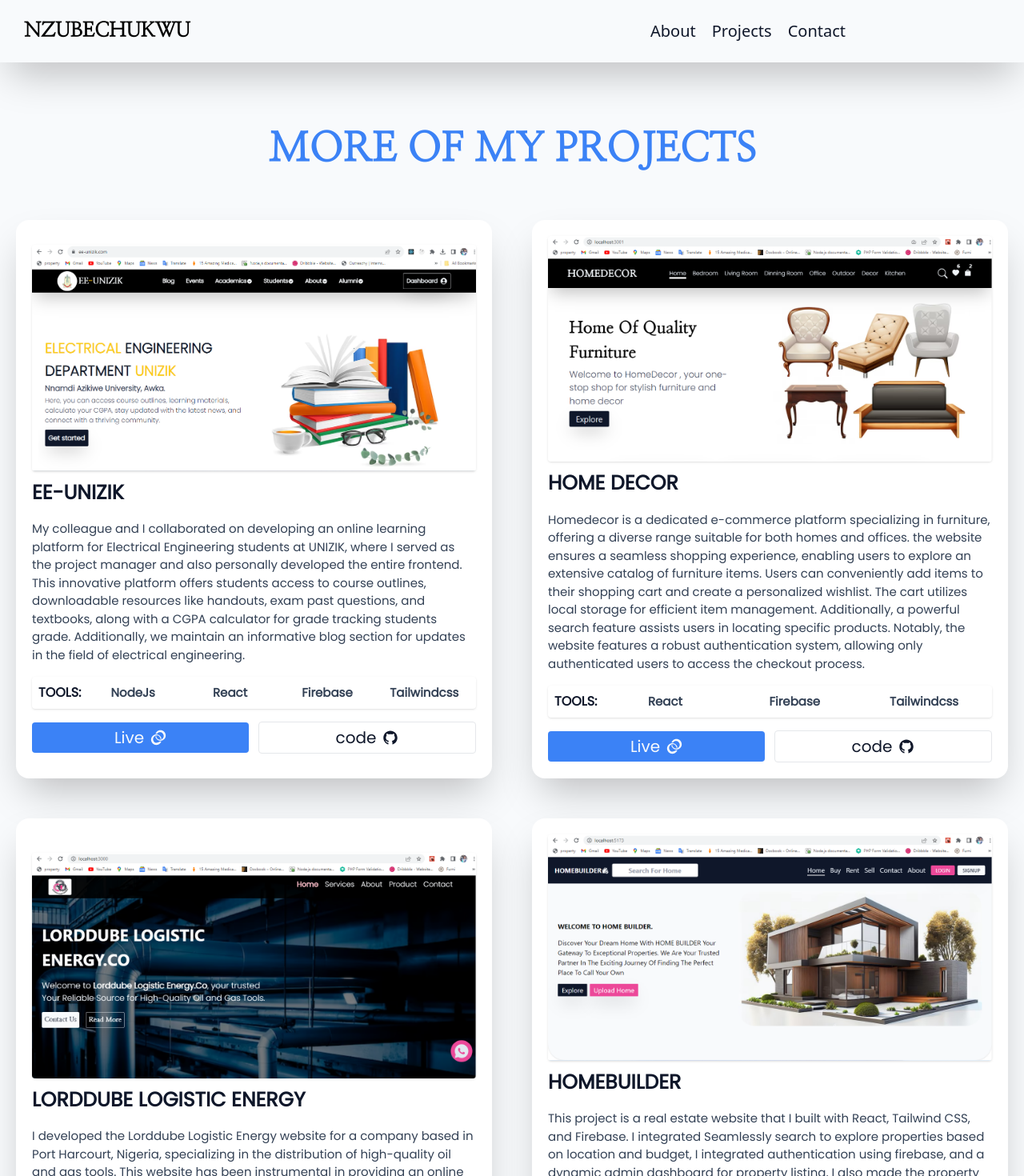
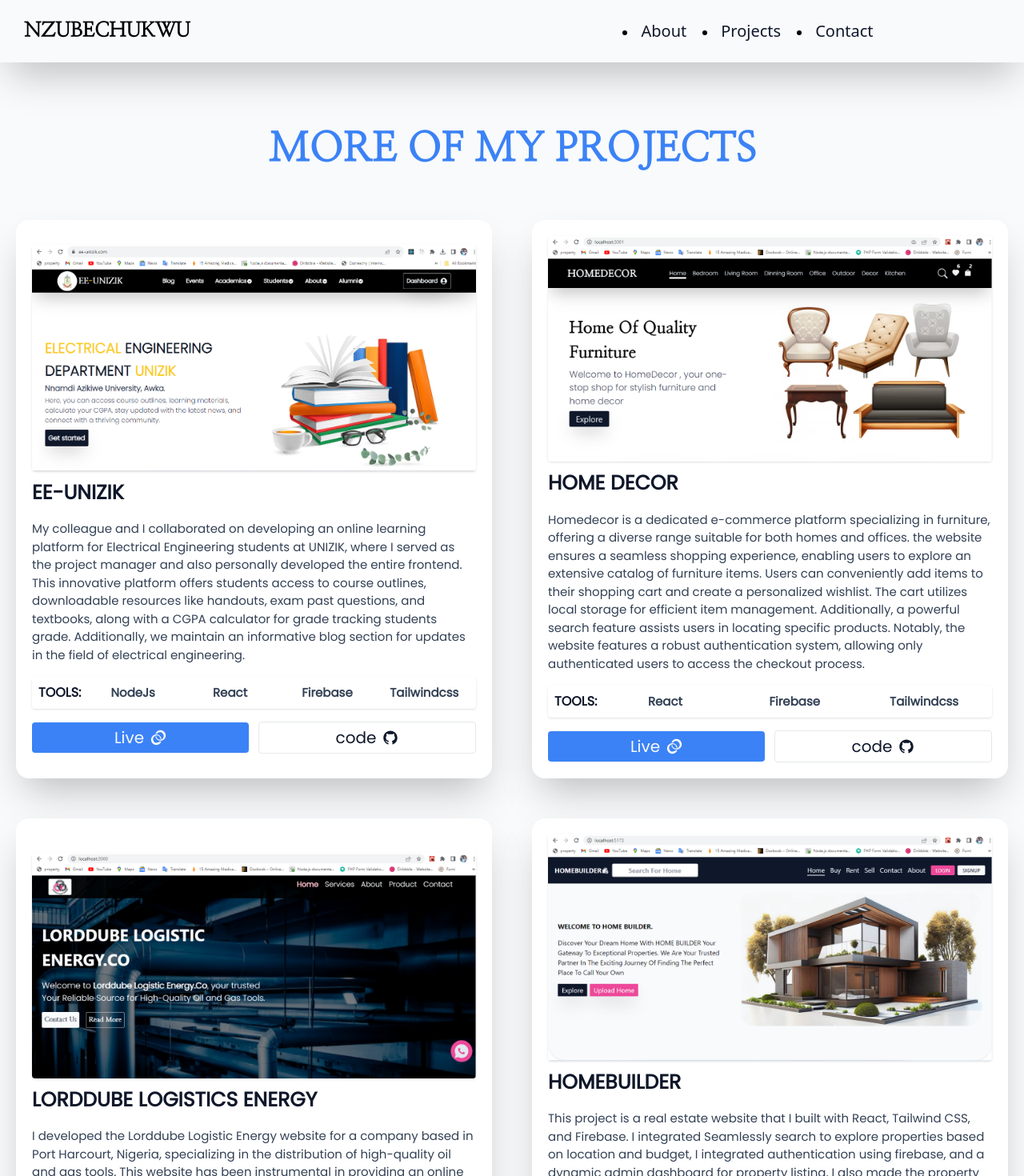
Before and after one commit to DesmondNzubechi/PORTFOLIO, a Next.js app: page /more-projects in a window 1280 px wide. Shown: the top 1470 px of the page at 80% size. Built offline with nearby package versions, Linux system fonts and the light colour scheme.

Commit message:
did few changes to make the website more accessible

```diff
--- a/app/components/Navbar/Navbar.jsx
+++ b/app/components/Navbar/Navbar.jsx
@@ -15,17 +15,17 @@ const Navbar = () => {
         <nav className='fixed z-[100] w-full bg-slate-50 overflow-x-hidden shadow-2xl flex flex-row justify-between py-[20px] z-[100] px-[30px]'>
             <Link className='font-headerFont  font-bold text-black uppercase text-[25px]' href='/'>Nzubechukwu</Link>
 
-            <ul style={{transition: '1s' }} className={` font-fonty fixed ${showNav} w-[50%] md:w- top-0 justify-center  md:static items-center bottom-0 md:px-0 md:py-0 py-[50px]  gap-[20px] px-[100px] md:px-[20px] flex flex-col md:flex-row  bg-slate-50 md:bg-0 rounded  shadow-xl md:shadow-none capitalize text-center  `}>
+            <div style={{transition: '1s' }} className={` font-fonty fixed ${showNav} w-[50%] md:w- top-0 justify-center  md:static items-center bottom-0 md:px-0 md:py-0 py-[50px]  gap-[20px] px-[100px] md:px-[20px] flex flex-col md:flex-row  bg-slate-50 md:bg-0 rounded  shadow-xl md:shadow-none capitalize text-center  `}>
        {navs.map(link => {
                     return <li><Link onClick={() => setShowNav('right-[-1000px]')} className={`link ${pathname == `/${link}`? 'font-bold' : ''} text-slate-900 text-[15px] md:text-[20px] `} href={link == 'home' ? '/' : link}>{ link}</Link></li>
        })}
                 <hr />
                      <div className='flex md:hidden gap-3 items-center'>
-                     <Link className='flex flex-row gap-2 items-center' href='https://github.com/DesmondNzubechi'>   <BsGithub className='text-slate-900 hover:text-blue-500  bg-white shadow-2xl p-1 text-[30px] rounded-full ' /> </Link>
-                     <Link className='flex flex-row gap-2 items-center' href='https://linkedin.com/in/desmond-nzubechukwu-388954222/'> <BsLinkedin className='text-slate-900 hover:text-blue-500 rounded  bg-white shadow-2xl p-1 text-[30px] rounded-full '/></Link>
-                     <Link className='flex flex-row gap-2 items-center' href='https://twitter.com/Nzubechukwudev'> <AiFillTwitterCircle className='text-slate-900 hover:text-blue-500 bg-white shadow-2xl p-1 text-[30px] rounded-full '/></Link>
+                     <Link className='flex flex-row gap-2 items-center' aria-label='link to my github profile' href='https://github.com/DesmondNzubechi'>   <BsGithub className='text-slate-900 hover:text-blue-500  bg-white shadow-2xl p-1 text-[30px] rounded-full ' /> </Link>
+                     <Link className='flex flex-row gap-2 items-center' aria-label='link to my linkedin profile' href='https://linkedin.com/in/desmond-nzubechukwu-388954222/'> <BsLinkedin className='text-slate-900 hover:text-blue-500 rounded  bg-white shadow-2xl p-1 text-[30px] rounded-full '/></Link>
+                     <Link className='flex flex-row gap-2 items-center' aria-label='link to my twitter profile' href='https://twitter.com/Nzubechukwudev'> <AiFillTwitterCircle className='text-slate-900 hover:text-blue-500 bg-white shadow-2xl p-1 text-[30px] rounded-full '/></Link>
         </div>
-                </ul>
+                </div>
 
             <div  className='relative z-10 flex md:hidden items-center '>
               { showNav == 'right-[-1000px]' ? <AiOutlineMenu onClick={() => setShowNav('right-0')} className='text-[30px] text-black hover:text-blue-500' /> :
--- a/app/more-projects/page.jsx
+++ b/app/more-projects/page.jsx
@@ -22,6 +22,7 @@ const Projects = () => {
             projectStack: [ 'NodeJs', 'React',  'Firebase', 'Tailwindcss'],
             ProjectGit: 'github.com/DesmondNzubechi/Unizik-EE',
             ProjectUrl: 'ee-unizik.com',
+            label: 'link to ee-unizik'
         },
         {
             ProjectImg: homedecor,
@@ -30,14 +31,16 @@ const Projects = () => {
             projectStack: [' React','Firebase', 'Tailwindcss'],
             ProjectGit: 'github.com/DesmondNzubechi/Home-decor',
             ProjectUrl: 'home-decor-by-nzubechukwu.vercel.app',
+            label: 'link to home-decor'
         },
         {
             ProjectImg: lorddube,
-            projectName: 'Lorddube logistic energy',
+            projectName: 'Lorddube logistics energy',
             ProjectDescr: 'I developed the Lorddube Logistic Energy website for a company based in Port Harcourt, Nigeria, specializing in the distribution of high-quality oil and gas tools. This website has been instrumental in providing an online platform for their customers to easily access their products and services, thereby enhancing their digital presence and customer reach.',
             projectStack: [ 'React', 'Tailwindcss', 'Git', 'Router'],
             ProjectGit: 'github.com/DesmondNzubechi/LORDDUBE-LORGISTIC-ENERGY.CO',
             ProjectUrl: 'lorddubelogisticsenergy.com',
+            label: 'link to Lorddube logistics energy'
         },
         {
             ProjectImg: homebuilder,
@@ -46,6 +49,7 @@ const Projects = () => {
             projectStack:  [' React', 'Tailwindcss' , 'firebase'],
             ProjectGit: 'github.com/DesmondNzubechi/beautiful-home',
             ProjectUrl: 'buildhome.vercel.app',
+            label: 'link to homebuilder'
         },
         {
             ProjectImg: Myhealth,
@@ -61,7 +65,8 @@ const Projects = () => {
             ProjectDescr : 'I built this website with a modern and responsive user interface that is intuitive and easy to use.',
             projectStack: ['React','Tailwindcss'],
             ProjectGit : 'github.com/DesmondNzubechi/Airtime-seller',
-            ProjectUrl : 'airtimeseller-by-nzubechukwu.vercel.app/',
+            ProjectUrl: 'airtimeseller-by-nzubechukwu.vercel.app/',
+            label: 'link to airtimeseller'
         },
         {
             ProjectImg: Fintek,
@@ -69,7 +74,8 @@ const Projects = () => {
             ProjectDescr : 'This is a fintek landing page.I built this website with a modern and responsive user interface that is intuitive and easy to use.',
             projectStack: ['React','Tailwindcss'],
             ProjectUrl : 'fintekk-landing-page.vercel.app/',
-            ProjectGit : 'github.com/DesmondNzubechi/fintekk-landing-page ',
+            ProjectGit: 'github.com/DesmondNzubechi/fintekk-landing-page ',
+            label: 'link to fintek landing page'
         },
     ]
     useEffect(() => {
--- a/app/projects/page.jsx
+++ b/app/projects/page.jsx
@@ -22,6 +22,7 @@ const Projects = () => {
             projectStack: [ 'NodeJs', 'React',  'Firebase', 'Tailwindcss'],
             ProjectGit: 'github.com/DesmondNzubechi/Unizik-EE',
             ProjectUrl: 'ee-unizik.com',
+            label: 'link to ee-unizik'
         },
         {
             ProjectImg: homedecor,
@@ -30,6 +31,7 @@ const Projects = () => {
             projectStack: [' React','Firebase', 'Tailwindcss'],
             ProjectGit: 'github.com/DesmondNzubechi/Home-decor',
             ProjectUrl: 'home-decor-by-nzubechukwu.vercel.app',
+            label: 'link to home-decor'
         },
         {
             ProjectImg: lorddube,
@@ -38,6 +40,7 @@ const Projects = () => {
             projectStack: [ 'React', 'Tailwindcss', 'Git', 'Router'],
             ProjectGit: 'github.com/DesmondNzubechi/LORDDUBE-LORGISTIC-ENERGY.CO',
             ProjectUrl: 'lorddubelogisticsenergy.com',
+            label: 'link to Lorddube logistics energy'
         },
         {
             ProjectImg: homebuilder,
@@ -46,6 +49,7 @@ const Projects = () => {
             projectStack:  [' React', 'Tailwindcss' , 'firebase'],
             ProjectGit: 'github.com/DesmondNzubechi/beautiful-home',
             ProjectUrl: 'buildhome.vercel.app',
+            label: 'link to homebuilder'
         },
     ]
     return (
@@ -71,8 +75,8 @@ const Projects = () => {
                                         return <span className={`md:text-[15px] text-[12px] font-semibold text-slate-700   rounded w-full text-center  capitalize`}> {stack}</span>
                                     })} </p>
                                     <div className="flex gap-3 items-center">
-                                    <Link className="bg-blue-500 text-center flex items-center justify-center gap-2 w-full hover:bg-slate-900 capitalize text-slate-50 p-1 px-3 rounded text-[20px]" href={`https://${project.ProjectUrl}`}>Live <GiLinkedRings /></Link>
-                                    <Link className="flex w-full justify-center gap-2 items-center hover:bg-slate-900 hover:text-slate-50 text-slate-900 p-1 px-3 border text-[20px] rounded" href={`https://${project.ProjectGit}`}>code <AiFillGithub/></Link>
+                                    <Link aria-label={project.label} className="bg-blue-500 text-center flex items-center justify-center gap-2 w-full hover:bg-slate-900 capitalize text-slate-50 p-1 px-3 rounded text-[20px]" href={`https://${project.ProjectUrl}`}>Live <GiLinkedRings /></Link>
+                                    <Link aria-label={project.label} className="flex w-full justify-center gap-2 items-center hover:bg-slate-900 hover:text-slate-50 text-slate-900 p-1 px-3 border text-[20px] rounded" href={`https://${project.ProjectGit}`}>code <AiFillGithub/></Link>
                                    </div>
                                 </div>
                             </div>
@@ -81,7 +85,7 @@ const Projects = () => {
                 </div>
             </div>
 
-               <Link className="flex my-[40px] font-bold capitalize justify-center gap-2 items-center hover:bg-slate-900 hover:text-slate-50 text-slate-900 p-1 px-3 border text-[20px] rounded" href='/more-projects'>View more projects</Link>
+               <Link aria-label="link to more projects" className="flex my-[40px] font-bold capitalize justify-center gap-2 items-center hover:bg-slate-900 hover:text-slate-50 text-slate-900 p-1 px-3 border text-[20px] rounded" href='/more-projects'>View more projects</Link>
 
 
             </div>
```
